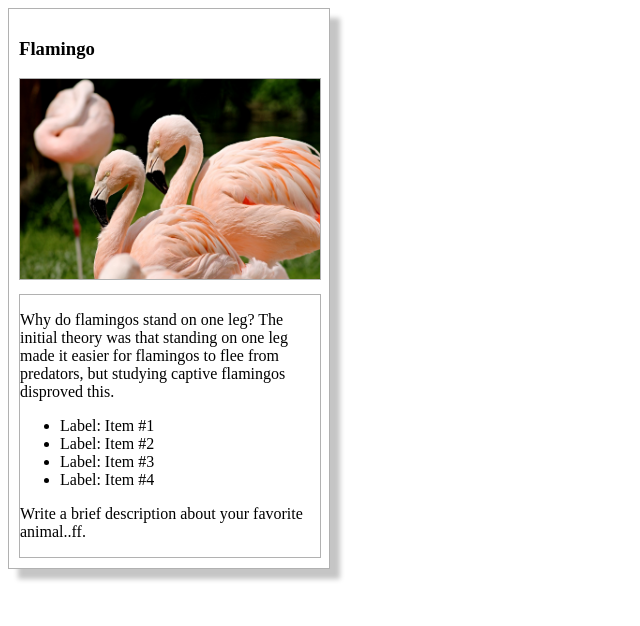
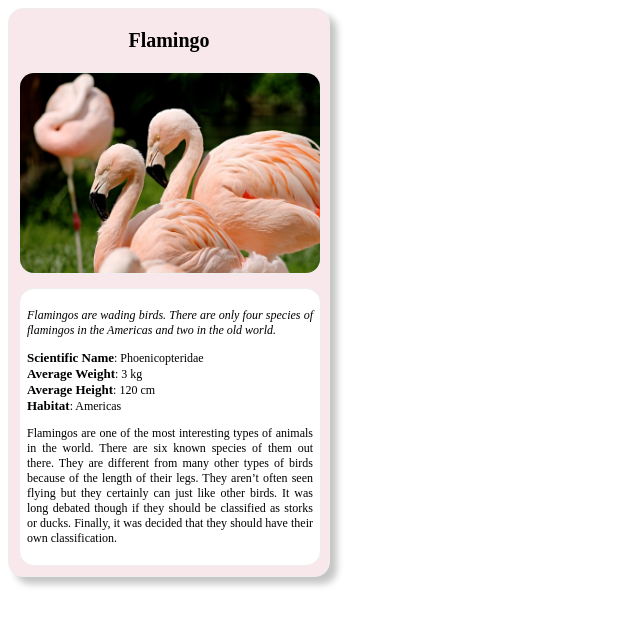
Before and after one commit to jossenatalia/pixelArt, a plain HTML site: page Lesson8/fend-animal-trading-cards-master/card.html in a window 1280 px wide. Shown: the whole page, without its empty margins (0-640 px from the left). Drawn offline with Linux system fonts and the light colour scheme.

Commit message:
Animal Trading Card

```diff
--- a/Lesson8/fend-animal-trading-cards-master/card.html
+++ b/Lesson8/fend-animal-trading-cards-master/card.html
@@ -9,23 +9,28 @@
 
 <body>
   <div id="container">
-		<!-- your favorite animal's name goes here -->
     <h3>Flamingo</h3>
-		<!-- your favorite animal's image goes here -->
-		<img src="flamingos.jpg" alt="flamingos">
+    <a target="_blank" href="https://en.wikipedia.org/wiki/Flamingo">
+      <img src="flamingos.jpg" alt="Pink Flamingos">
+    </a>
     <div id="description">
-			<!-- your favorite animal's interesting fact goes here -->
-			<p>Why do flamingos stand on one leg? The initial theory was that standing on one leg made it easier for flamingos to flee
-				from predators, but studying captive flamingos disproved this.</p>
-			<ul>
-				<!-- your favorite animal's list items go here -->
-				<li><span>Label</span>: Item #1</li>
-				<li><span>Label</span>: Item #2</li>
-				<li><span>Label</span>: Item #3</li>
-				<li><span>Label</span>: Item #4</li>
+      <p id="info">
+        Flamingos are wading birds. There are only four species of flamingos in the Americas and two in the old world.
+      </p>
+      <ul id="list">
+        <li>
+          <span>Scientific Name</span>: Phoenicopteridae</li>
+        <li>
+          <span>Average Weight</span>: 3 kg</li>
+        <li>
+          <span>Average Height</span>: 120 cm</li>
+        <li>
+          <span>Habitat</span>: Americas</li>
       </ul>
-			<!-- your favorite animal's description goes here -->
-			<p>Write a brief description about your favorite animal..ff.</p>
+      <p>Flamingos are one of the most interesting types of animals in the world. There are six known species of them out there.
+        They are different from many other types of birds because of the length of their legs. They aren’t often seen flying
+        but they certainly can just like other birds. It was long debated though if they should be classified as storks or
+        ducks. Finally, it was decided that they should have their own classification.</p>
     </div>
   </div>
 </body>
--- a/Lesson8/fend-animal-trading-cards-master/styles.css
+++ b/Lesson8/fend-animal-trading-cards-master/styles.css
@@ -1,19 +1,45 @@
-/* add your CSS here */
 #container {
-    width: 300px;;
-    border: 0.5px solid #B1B1B1;
-    box-shadow: 10px 10px 5px #C5C5C5;
-    padding: 10px;
+  width: 300px;
+  border: 1px solid #EEE;
+  border-radius: 15px;
+  box-shadow: 7px 7px 7px #C5C5C5;
+  padding: 0px 10px 10px 10px;
+  font-size: 12px;
+  text-align: justify;
+  background-color: #f9e8eb;
 }
+
+#container h3 {
+  font-size: 20px;
+  font-weight: bold;
+  text-align: center;
+}
+
 img {
-    width: 300px;
-    border: 0.5px solid #B1B1B1;
-    margin-bottom: 10px;
+  width: 300px;
+  border: 1px solid #EEE;
+  border-radius: 15px;
+  margin-bottom: 10px;
+}
+
+#info {
+  font-style: italic;
 }
 
 #description {
-    width: 300px;
-    border: 0.5px solid #B1B1B1;
-    /* box-shadow: 10px 10px 5px #C5C5C5; */
-    margin-left
+  width: 286px;
+  border: 1px solid #EEE;
+  border-radius: 15px;
+  padding: 7px;
+  background-color: #ffffff;
 }
+
+#list {
+  list-style-type: none;
+  padding-left: 0;
+}
+
+#list span {
+  font-size: 13px;
+  font-weight: bold;
+}
```
Lines whose indentation alone changed are shown as unchanged.
